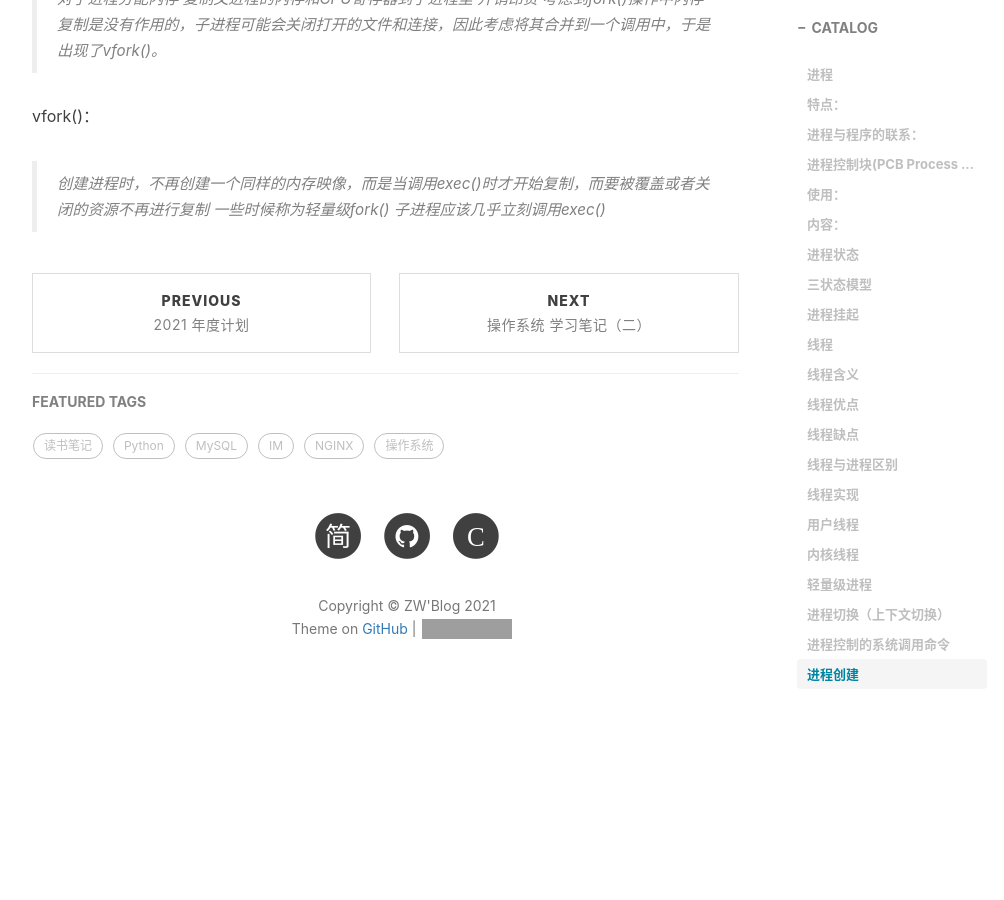
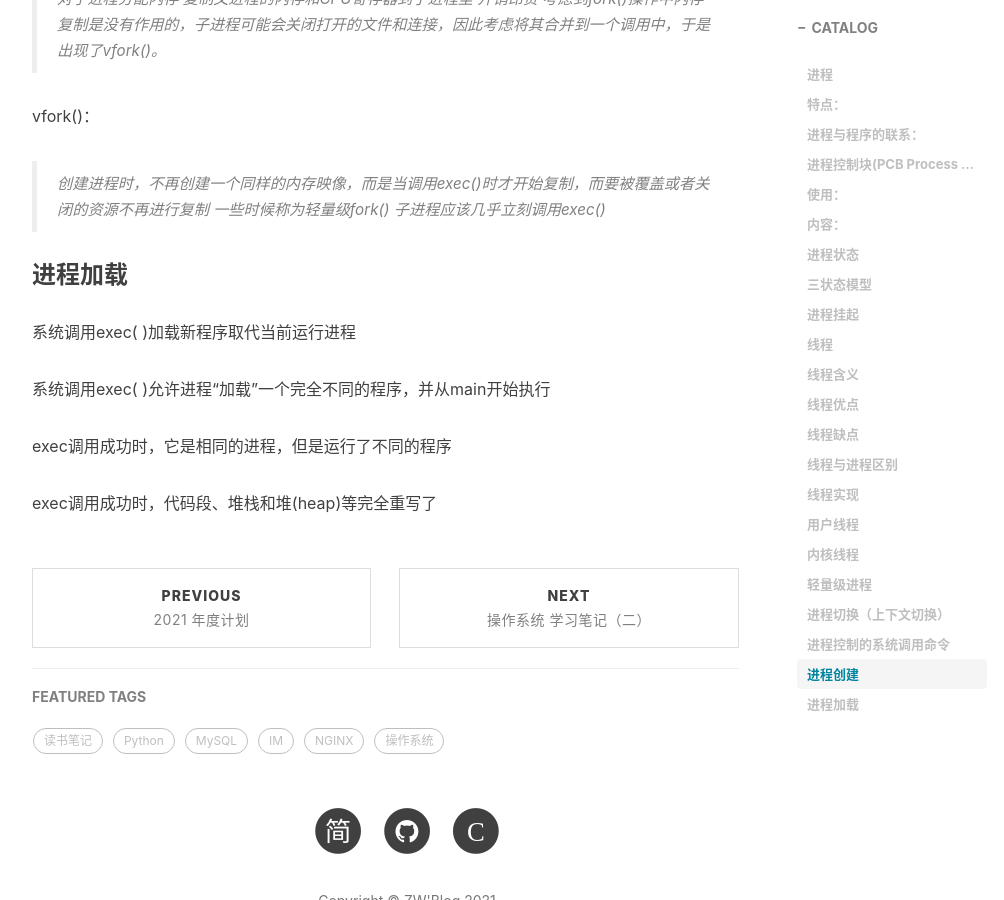
Before and after one commit to GitZW/gitzw.github.io, a Jekyll site: the page built from _posts/2021-02-28-操作系统笔记三.md, in a window 1280 px wide and 900 px high, scrolled down 6048 px. Shown: the whole window, without its empty margins (233-1237 px from the left). Built offline with Jekyll 4.4.1, drawn with Linux system fonts in a browser that asks for light colours; nearby versions of some CDN libraries; comment, search, counter and statistics services are not loaded; before the commit the page ends 6781 px from its top, so only the background shows below that; grey boxes are pictures that could not be loaded.

Commit message:
进程加载

```diff
--- a/_posts/2021-02-28-操作系统笔记三.md
+++ b/_posts/2021-02-28-操作系统笔记三.md
@@ -151,3 +151,16 @@ vfork()：
 > 创建进程时，不再创建一个同样的内存映像，而是当调用exec()时才开始复制，而要被覆盖或者关闭的资源不再进行复制
 一些时候称为轻量级fork()
 子进程应该几乎立刻调用exec()
+
+
+### 进程加载
+系统调用exec( )加载新程序取代当前运行进程
+
+
+系统调用exec( )允许进程“加载”一个完全不同的程序，并从main开始执行
+
+
+exec调用成功时，它是相同的进程，但是运行了不同的程序
+
+
+exec调用成功时，代码段、堆栈和堆(heap)等完全重写了
```
